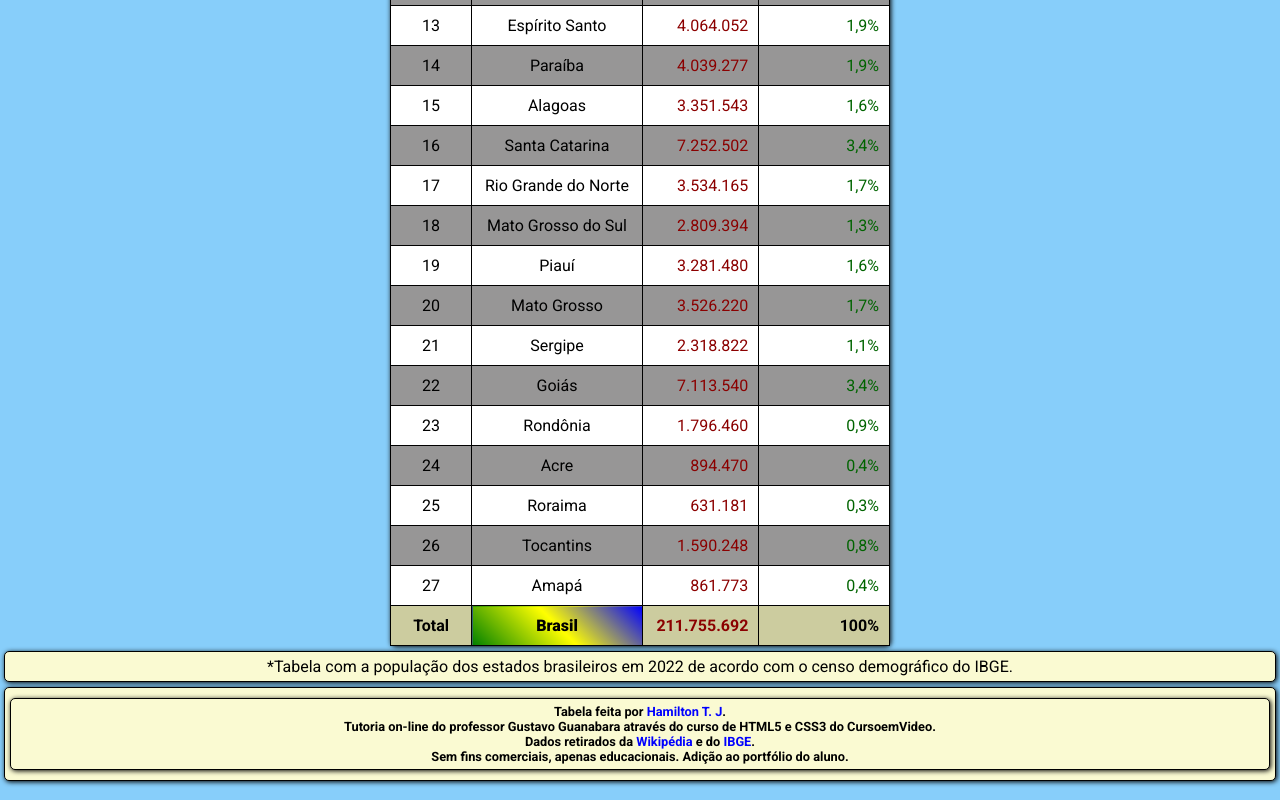
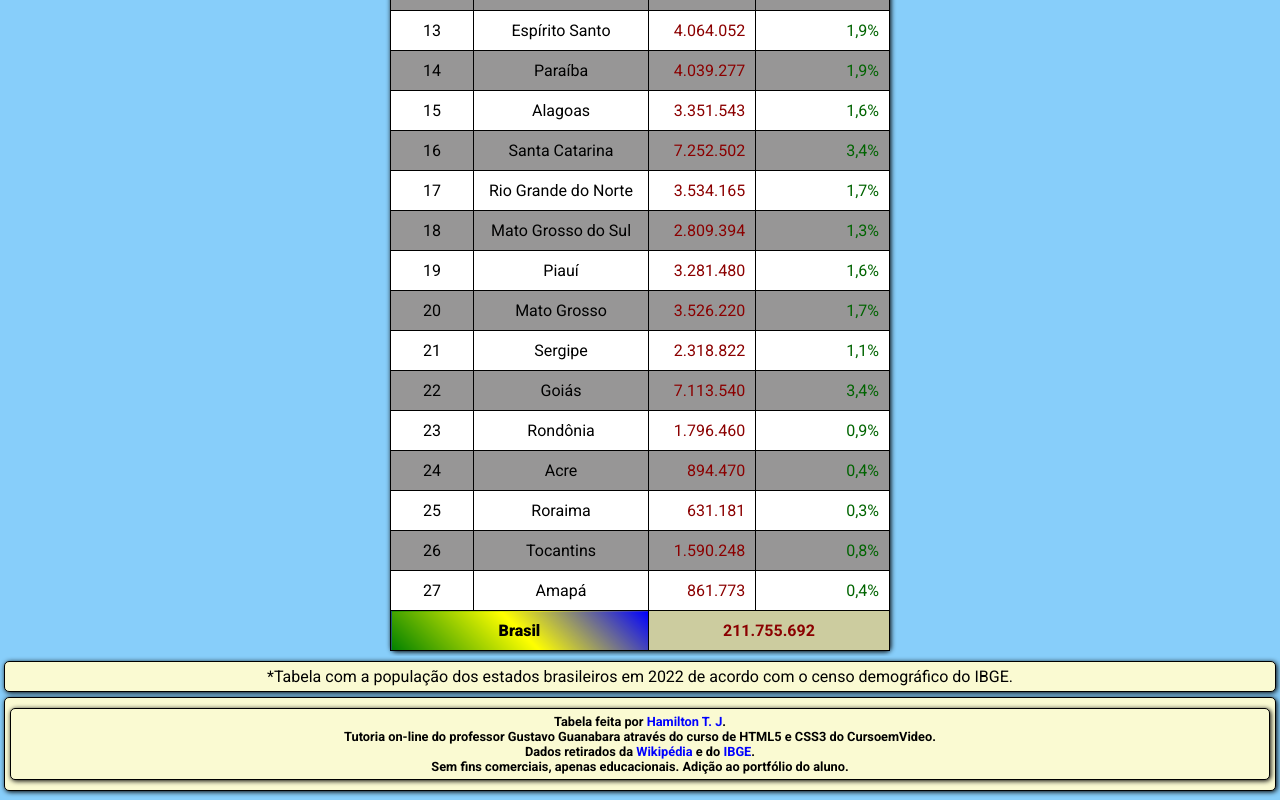
Before and after one commit to HamiltonTrindadeJunior/table, a plain HTML site: page index.html in a window 1280 px wide. Shown: the part 629-1429 px from the top of the page. Drawn offline with Linux system fonts and the light colour scheme.

Commit message:
refactor: alter tabela

```diff
--- a/index.html
+++ b/index.html
@@ -11,6 +11,7 @@
     <h1>
         Exemplo de uso de Tabelas Grandes.
     </h1>
+    <div id="container">
         <table>
             <caption>População brasileira por unidade federativa*</caption>
             <thead>
@@ -187,13 +188,12 @@
             </tbody>
             <tfoot>
                 <tr>
-                <td scope="col">Total</td>
-                <td class="brasil" scope="col">Brasil</td>
-                <td class="numero" scope="col">211.755.692</td>
-                <td id="cent" scope="col">100%</td>
+                    <td class="brasil" colspan="2" scope="colgroup">Brasil</td>
+                    <td class="numero" colspan="2" scope="colgroup" id="cent">211.755.692</td>
                 </tr>
             </tfoot>
         </table>
+    </div>
     <p>
         *Tabela com a população dos estados brasileiros em 2022 de acordo com o censo demográfico do IBGE.
     </p>
--- a/style.css
+++ b/style.css
@@ -97,7 +97,8 @@ tbody > tr:nth-child(even) {
 }
 
 #cent {
-    text-align: right;
+    text-align: center;
+    vertical-align: middle;
 }
 
 footer {
@@ -143,3 +144,7 @@ p {
     border-radius: 5px;
     box-shadow: 1px 1px 5px black;
 }
+
+div#container {
+    overflow-x: auto;
+}
```
Lines whose indentation alone changed are shown as unchanged.
